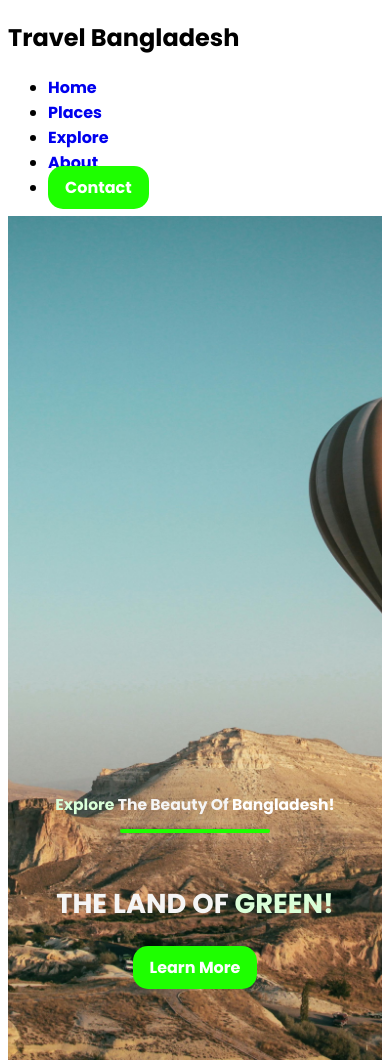
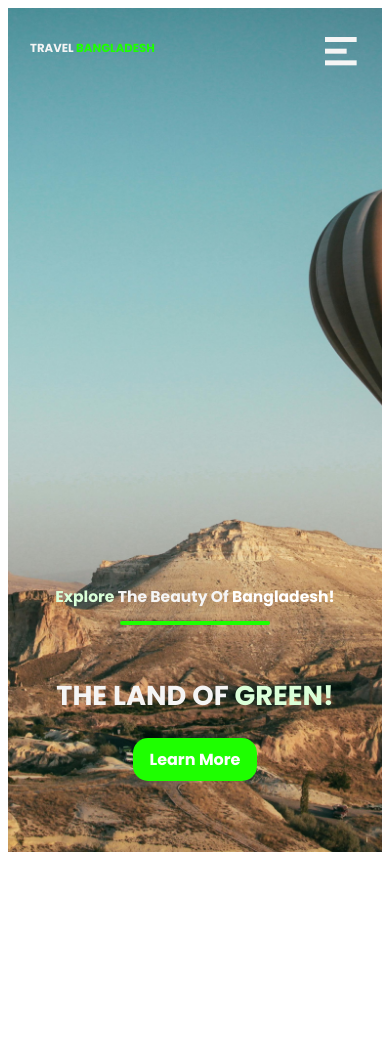
Before and after one commit to farhanthegreat/responsvie-travel-website, a plain HTML site: page index.html in a window 390 px wide. After the commit the page ends 860 px from the top, so only its background shows below. Drawn offline with nearby package versions, Linux system fonts and the light colour scheme.

Commit message:
navbar and header part added

```diff
--- a/css/style.css
+++ b/css/style.css
@@ -5,8 +5,57 @@
   }
 
   /* Navigation Styles */
+  .navbar {
+    display: flex;
+    position: absolute;
+    top: 0;
+    left: 0;
+    width: 100%;
+    justify-content: space-between;
+    padding: 20px;
+    color: whitesmoke;
+  }
 
+  .logo{
+    font-size: 3vmin;
+    text-transform: uppercase;
 
+  }
+
+  .logo span {
+    color: #1eff00;
+  }
+
+  nav ul{
+    list-style: none;
+  }
+
+  .nav_links {
+    display: flex;
+    align-items: center;
+
+  }
+
+  .nav_links li{
+    margin: 0 30px;
+  }
+
+  .nav_links li a {
+    color: whitesmoke;
+    transition: all .3s;
+  }
+  .nav_links li a:hover {
+    color: #1eff00;
+  }
+
+  .menu_btn{
+    position: absolute;
+    top: 30px;
+    right: 30px;
+    font-size: 40px;
+    display: none;
+    pointer-events: none;
+  }
   /* HEADER styles*/
   header{
     height: 100vh;
@@ -81,7 +130,7 @@
 
   .bd:hover,
   .bd:active {
-    color: #0f5002;
+    color: #1eff00;
     background: transparent;
   }
   .green,
@@ -94,6 +143,44 @@
 
   .green:hover,
   .green:active {
-    color: #0f5002;
+    color: #1eff00;
     background: transparent;
   }
+
+  /* Mobile Responsive display */
+  @media only screen and (max-width: 850px) {
+    .menu_btn{
+      display: block;
+      pointer-events: all;
+    }
+
+    .navbar{
+      padding: 0;
+    }
+
+    .logo{
+      position: absolute;
+      top: 30px;
+      left: 30px;
+    }
+
+    .nav_links{
+      height: 100vh;
+      width: 100%;
+      background: #6fa9b4;
+      flex-direction: column;
+      justify-content: center;
+      margin-top: -1200px;
+      transition: all .5s;
+    }
+
+    .mobile_menu{
+      margin: 0;
+    }
+
+    .nav_links li{
+      margin: 30px auto;
+    }
+
+
+  }
--- a/index.html
+++ b/index.html
@@ -7,6 +7,11 @@
 
     <!-- CSS    -->
     <link rel="stylesheet" href="css/style.css">
+
+    <!-- Icons -->
+    <link
+    href="https://cdn.jsdelivr.net/npm/remixicon@4.5.0/fonts/remixicon.css"
+    rel="stylesheet"/>
 
     <!-- Poppins Font -->
     <link rel="preconnect" href="https://fonts.googleapis.com">
@@ -23,6 +28,7 @@
             <li><a href="#">About</a></li>
             <li><a href="#" class="cta">Contact</a></li>
         </ul>
+        <i class="ri-menu-2-line menu_btn"></i>
     </nav>
     <header>
         <div class="header-content">
--- a/js/index.js
+++ b/js/index.js
@@ -0,0 +1,6 @@
+const menuBtn = document.querySelector(".menu_btn");
+const navMenu = document.querySelector(".nav_links");
+
+menuBtn.addEventListener('click', ()=>{
+    navMenu.classList.toggle("mobile_menu");
+})
```
